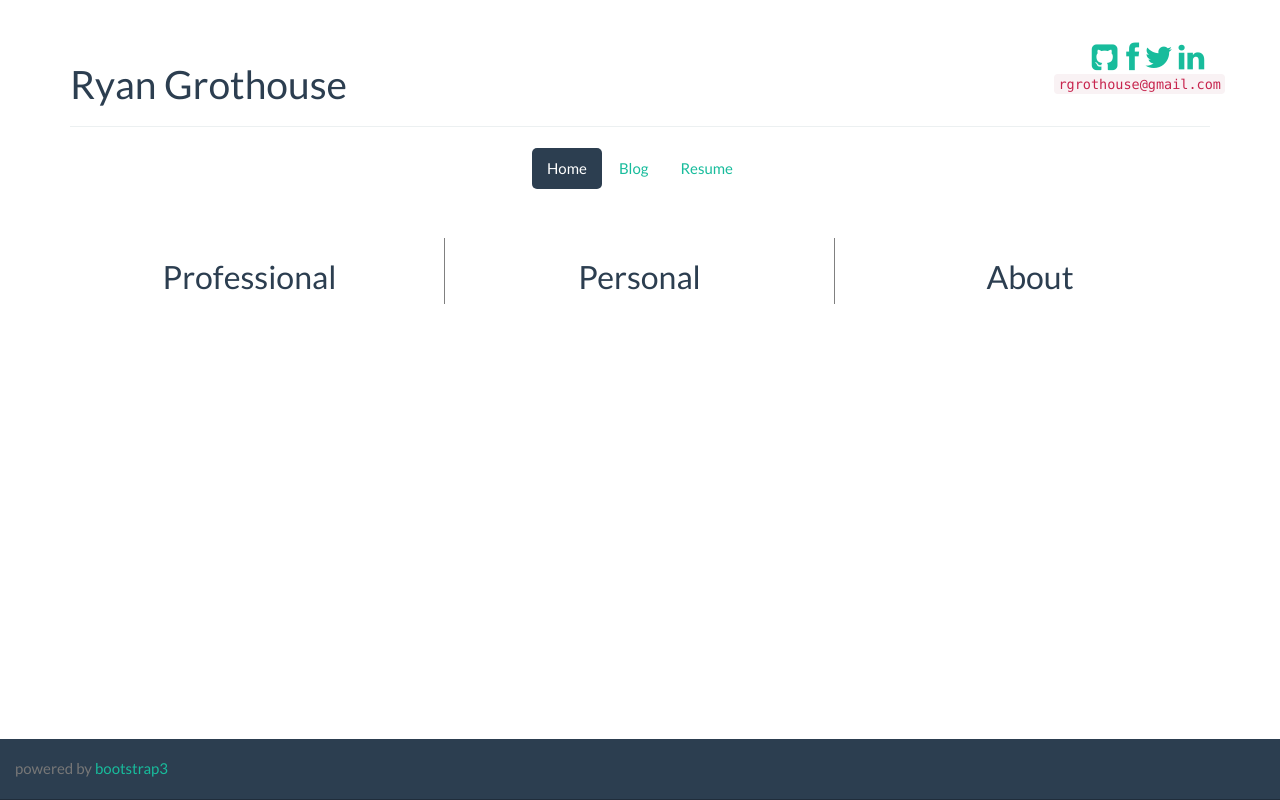
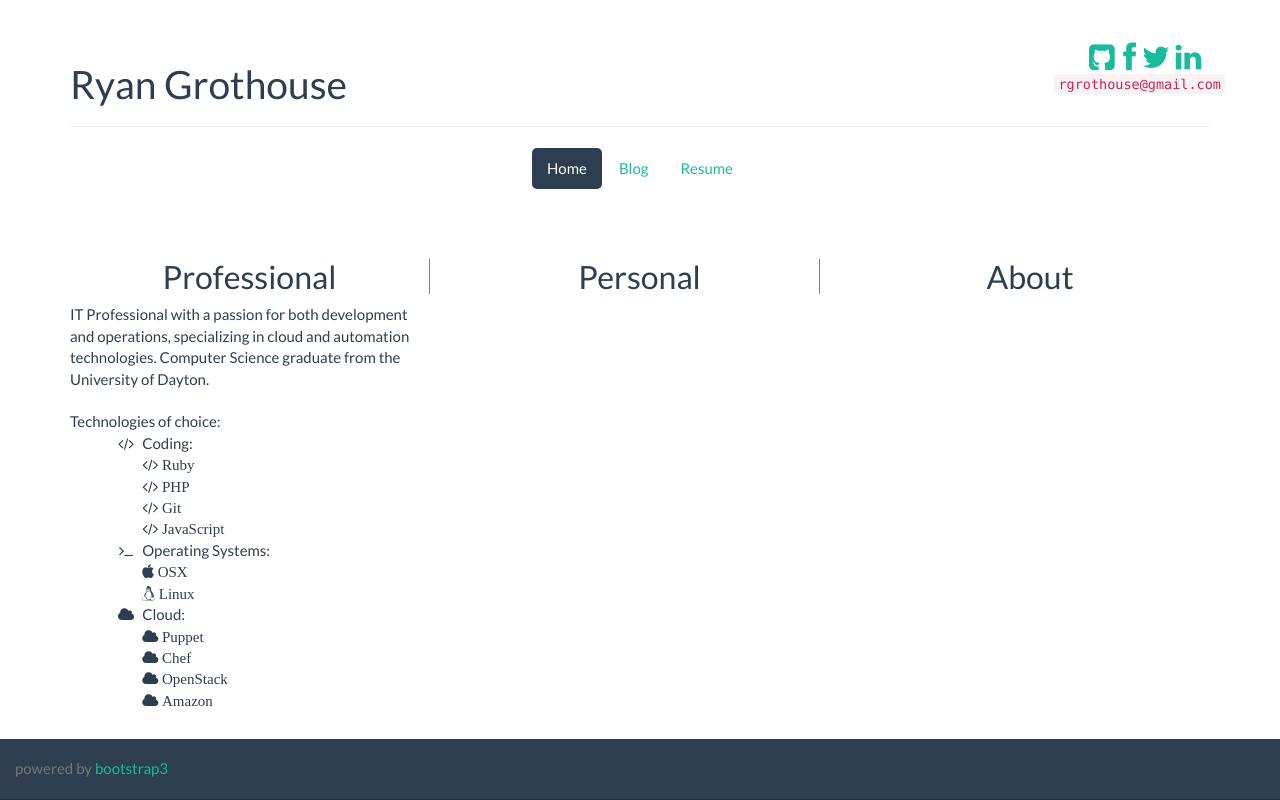
Before and after one commit to udryan10/website, a plain HTML site: page index.html in a window 1280 px wide. Drawn offline with nearby package versions, Linux system fonts and the light colour scheme.

Commit message:
extended details

```diff
--- a/ajax/home.html
+++ b/ajax/home.html
@@ -2,11 +2,22 @@
 <html lang="en">
 <body>
 <div class = "row">
-       <div class ="col-md-4" style= "border-right: 1px solid grey;">
-         <h2 class = "text-center"> Professional </h2>
+       <div class ="col-md-4">
+         <h2 class = "text-center" style= "border-right: 1px solid grey;"> Professional </h2>
+         IT Professional with a passion for both development and operations, specializing in cloud and automation technologies. Computer Science graduate from the University of Dayton.<br/><br/> Technologies of choice:
+	 <ul class="icons-ul">
+           <li><i class="icon-li icon-code"></i>Coding:</li>
+           <li><i class="icon-code"> Ruby</i></li><li><i class="icon-code"> PHP</i></li><li><i class="icon-code"> Git </i></li><li><i class="icon-code"> JavaScript </i></li>
+           <li><i class="icon-li icon-terminal"></i>Operating Systems:</li>
+           <li><i class="icon-apple"> OSX </i></li><li><i class="icon-linux"> Linux</i></li>
+           <li><i class="icon-li icon-cloud"></i>Cloud:</li>
+           <li><i class="icon-cloud"> Puppet </i></li><li><i class="icon-cloud"> Chef </i></li><li><i class="icon-cloud"> OpenStack </i></li><li><i class="icon-cloud"> Amazon </i></li>
+
+        </ul>
        </div>
-       <div class ="col-md-4" style= "border-right: 1px solid grey;" >
-         <h2 class = "text-center"> Personal </h2>
+       <div class ="col-md-4">
+         <h2 class = "text-center" style= "border-right: 1px solid grey;"> Personal </h2>
+
        </div>
        <div class ="col-md-4" >
          <h2 class = "text-center"> About </h2>
--- a/index.html
+++ b/index.html
@@ -36,7 +36,7 @@
               <a href="http://github.com/udryan10"><i class="icon-github-sign icon-2x"></i></a> &nbsp;
               <a href="http://www.facebook.com/rgrothouse"><i class="icon-facebook icon-2x"></i></a>&nbsp;
               <a href="http://twitter.com/ryangrothouse"><i class="icon-twitter icon-2x"></i></a>&nbsp;
-              <a href="http://www.linkedin.com/in/ryangrothouse/"><i class="icon-linkedin icon-2x"></i></a>&nbsp;&nbsp;
+              <a href="http://www.linkedin.com/in/ryangrothouse/"><i class="icon-linkedin icon-2x"></i></a>&nbsp;&nbsp;&nbsp;
             </div>
           </div>
           <div id="email" class="pull-right">
```
Also changed, not shown: ajax/resume.html (+1 -1 lines).
